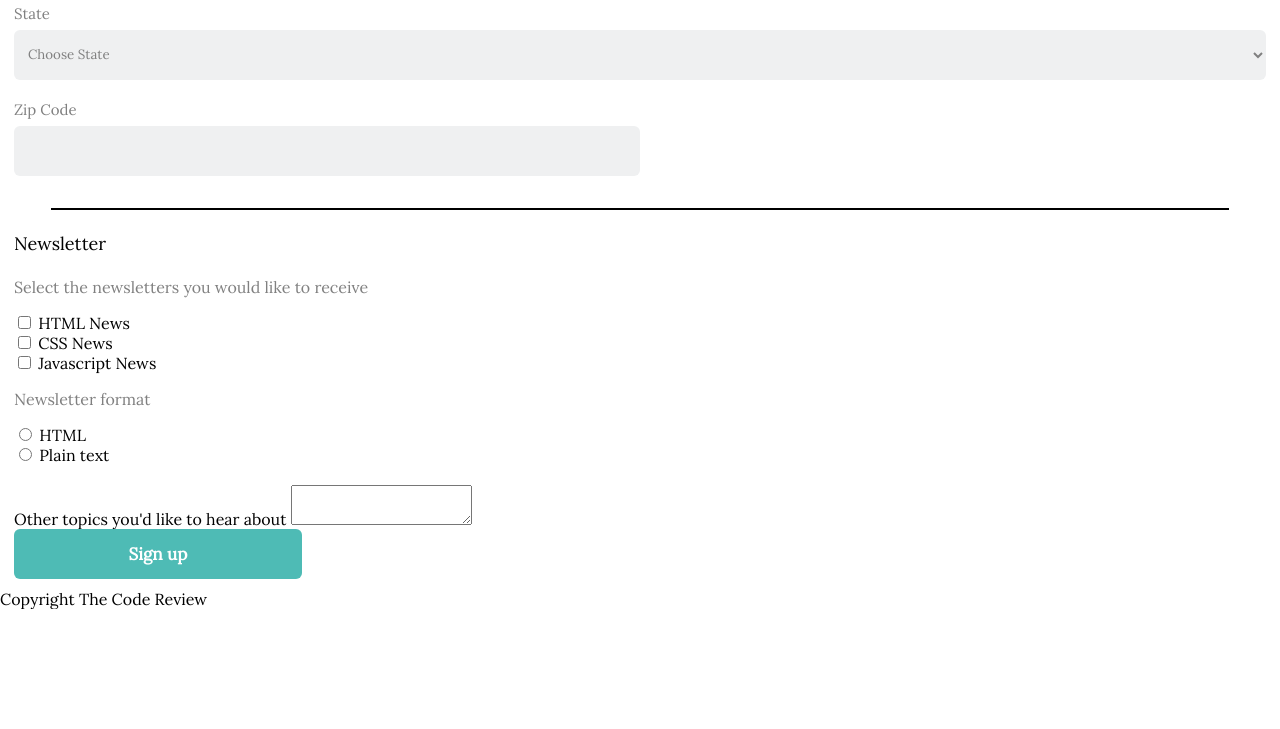
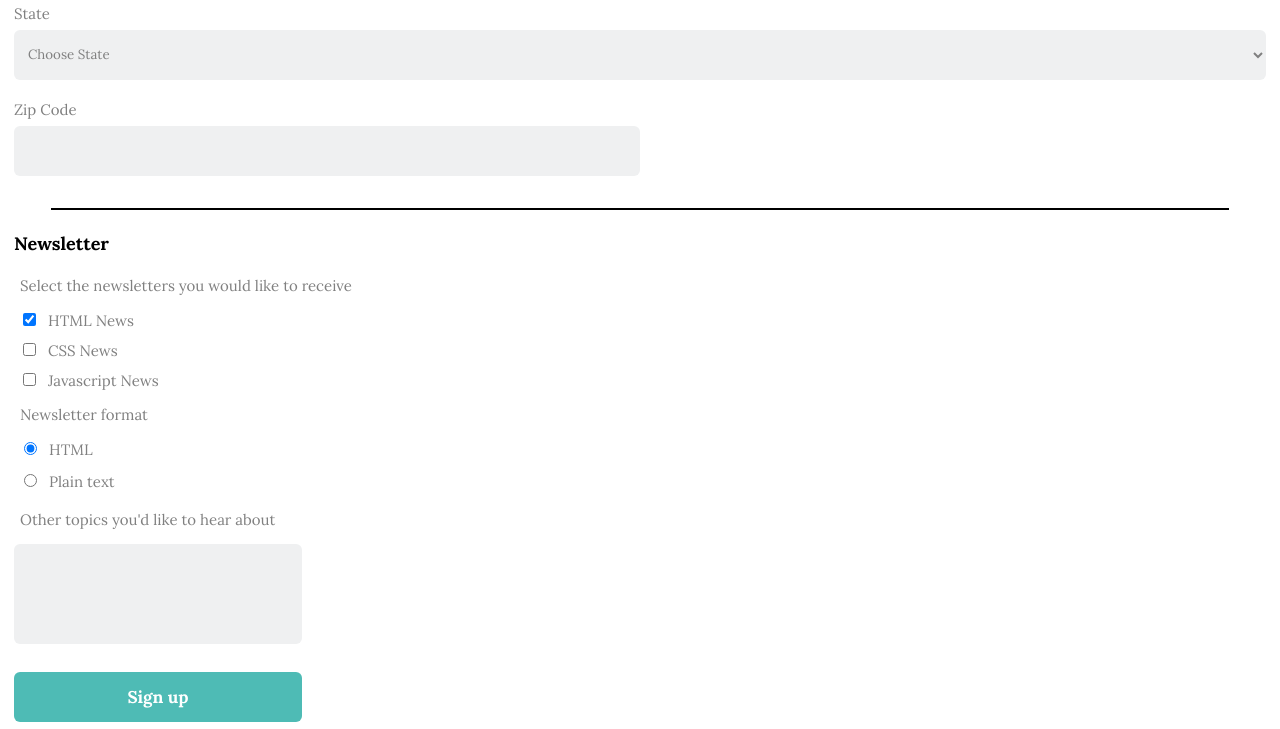
Before and after one commit to FrontEndAnthony/Online-Registration-Form, a plain HTML site: page index.html in a window 1280 px wide. Shown: the part 712-1441 px from the top of the page. Before the commit the page ends 1321 px from the top, so only its background shows below. Drawn offline with Linux system fonts and the light colour scheme.

Commit message:
Big Changes
Added more HTML including 2 new font styles to better optimize the page (bold & italic). CSS is done for the 320px page size.

```diff
--- a/css/styles.css
+++ b/css/styles.css
@@ -6,11 +6,13 @@
 body {
     margin: 0;
     padding: 0;
+    vertical-align: center;
 }
 #header {
     padding: 8px 0;
     text-align: center;
     font-size: 9px;
+    font-weight: bold;
     background: rgb(60, 60, 60);
     color: white;
 }
@@ -50,6 +52,7 @@ fieldset {
 .legend {
     padding: 15px 0 18px;
     font-size: 18px;
+    font-weight: bold;
     text-decoration: none;
 }
 .legend-newsletter {
@@ -71,6 +74,7 @@ input[type="text"]:focus, input[type="email"]:focus {
 input[placeholder="Required"] {
     text-align: right;
     padding: 0 15px;
+    font-style: italic;
     color: rgb(169, 169, 169);
 }
 input[type="tel"], input[id="street-address"], input[id="city"], input[id="state"], input[id="zip"] {
@@ -95,14 +99,57 @@ option[value=""]:focus {
     border-radius: 6px;
     background-color: #eff0f1;
 }
-
-
-
-
-
-
-
-
+.newsletter-text {
+    font-size: 15px;
+    padding-left: 6px;
+}
+.newsletter-box {
+    font-size: 15px;
+    color: grey;
+    padding-left: 5px;
+}
+.check-css {
+    padding: 10px 0;
+}
+.checkbox-text {
+    padding-left: 5px;
+}
+.radio-box {
+    font-size: 15px;
+    color: grey;
+    padding-left: 5px;
+}
+.radio-html {
+    padding-bottom: 12px;
+}
+.radio-text {
+    padding-left: 5px;
+}
+.topics {
+    display: flex;
+    flex-direction: column;
+    justify-content: space-around;
+}
+.topic-text {
+    font-size: 15px;
+    padding-left: 6px;
+    color: grey;
+    height: 34px;
+}
+.textarea-box {
+    width: 288px;
+    height: 100px;
+    resize: none;
+    border-radius: 6px;
+    border: none;
+    background-color: #eff0f1;
+}
+textarea[id="topics"] {
+    padding: 5px 0 0 10px;
+}
+.button {
+    padding-top: 8px;
+}
 .button-box {
     height: 50px;
     width: 288px;
@@ -113,6 +160,15 @@ option[value=""]:focus {
     color: white;
     background-color: #4ebbb5;
 }
+footer {
+    padding-top: 13px;
+    padding-bottom: 150px;
+    font-size: 13px;
+    font-style: italic;
+    text-align: center;
+    color: grey;
+}
+
 
 /* media query for 768px devices */
 @media screen and (min-height: 768px) {
--- a/index.html
+++ b/index.html
@@ -5,7 +5,7 @@
         <meta name="viewport" content="width=device-width, initial-scale=1.0">
         <link rel="preconnect" href="https://fonts.googleapis.com">
         <link rel="preconnect" href="https://fonts.gstatic.com" crossorigin>
-        <link href="https://fonts.googleapis.com/css2?family=Lora&display=swap" rel="stylesheet">
+        <link href="https://fonts.googleapis.com/css2?family=Lora:ital,wght@0,400;0,700;1,400&display=swap" rel="stylesheet">
         <link rel="stylesheet" href="css/styles.css">
         <title>Online Registration Form</title>
     </head>
@@ -101,31 +101,43 @@
                 <hr class="slim-hr">
             <fieldset>
                 <div class="newsletter-section">
-                    <legend class="legend-newsletter">Newsletter</legend>
+                    <legend class="legend-newsletter"><strong>Newsletter</strong></legend>
 
                         <div class="check">
-                            <p>Select the newsletters you would like to receive</p>
-
-                            <input type="checkbox" id="html_news" name="news" value="html_news">
-                            <label for="html_news">HTML News</label><br>
-                            <input type="checkbox" id="css_news" name="news" value="css_news">
-                            <label for="css_news">CSS News</label><br>
-                            <input type="checkbox" id="javascript_news" name="news" value="javascript_news">
-                            <label for="javascript_news">Javascript News</label><br>
+                            <p class="newsletter-text">Select the newsletters you would like to receive</p>
+                                <div class="newsletter-box">
+                                    <div class="check-div check-html">
+                                        <input type="checkbox" id="html_news" name="news" value="html_news" checked>
+                                        <label class="checkbox-text" for="html_news">HTML News</label><br>
+                                    </div>
+                                    <div class="check-div check-css">
+                                        <input type="checkbox" id="css_news" name="news" value="css_news">
+                                        <label class="checkbox-text" for="css_news">CSS News</label><br>
+                                    </div>
+                                    <div check="check-div check-javascript">
+                                        <input type="checkbox" id="javascript_news" name="news" value="javascript_news">
+                                        <label class="checkbox-text" for="javascript_news">Javascript News</label><br>
+                                    </div>
+                                </div>
                         </div>
 
-                        <div class="rad">
-                            <p>Newsletter format</p>
-
-                            <input type="radio" id="html" name="format" value="html">
-                            <label for="html">HTML</label><br>
-                            <input type="radio" id="plain_text" name="format" value="plain_text">
-                            <label for="plain_text">Plain text</label><br><br>
+                        <div class="radio-section">
+                            <p class="newsletter-text">Newsletter format</p>
+                                <div class="radio-box">
+                                    <div class="radio-html">
+                                        <input type="radio" id="html" name="format" value="html" checked>
+                                        <label class="radio-text" for="html">HTML</label><br>
+                                    </div>
+                                    <div class="radio-plain">
+                                        <input type="radio" id="plain_text" name="format" value="plain_text">
+                                        <label class="radio-text" for="plain_text">Plain text</label><br><br>
+                                    </div>
+                                </div>
                         </div>
 
                         <div class="topics">
-                            <label for="topics">Other topics you'd like to hear about</label>
-                            <textarea id="topics" name="topics_box"></textarea><br>
+                            <label class="topic-text" for="topics">Other topics you'd like to hear about</label>
+                            <textarea class="textarea-box" id="topics" name="topics_box"></textarea><br>
                         </div>
 
                         <div class="button">
```
